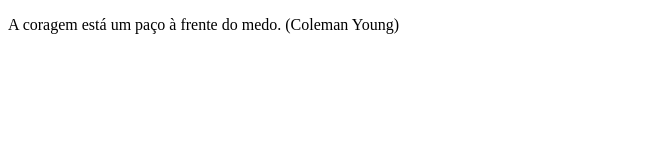
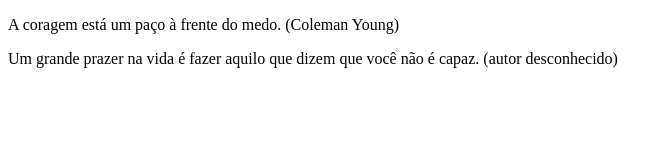
Before and after one commit to Gabriel-Alves02/Projeto-01---M-dulo-01, a plain HTML site: page index.html in a window 1280 px wide. Shown: the whole page, without its empty margins (0-672 px from the left). Drawn offline with Linux system fonts and the light colour scheme.

Commit message:
frase motivacional 2

```diff
--- a/index.html
+++ b/index.html
@@ -7,5 +7,6 @@
 </head>
 <body>
     <p>A coragem está um paço à frente do medo. (Coleman Young)</p>
+    <p>Um grande prazer na vida é fazer aquilo que dizem que você não é capaz. (autor desconhecido)</p>
 </body>
 </html>
```
